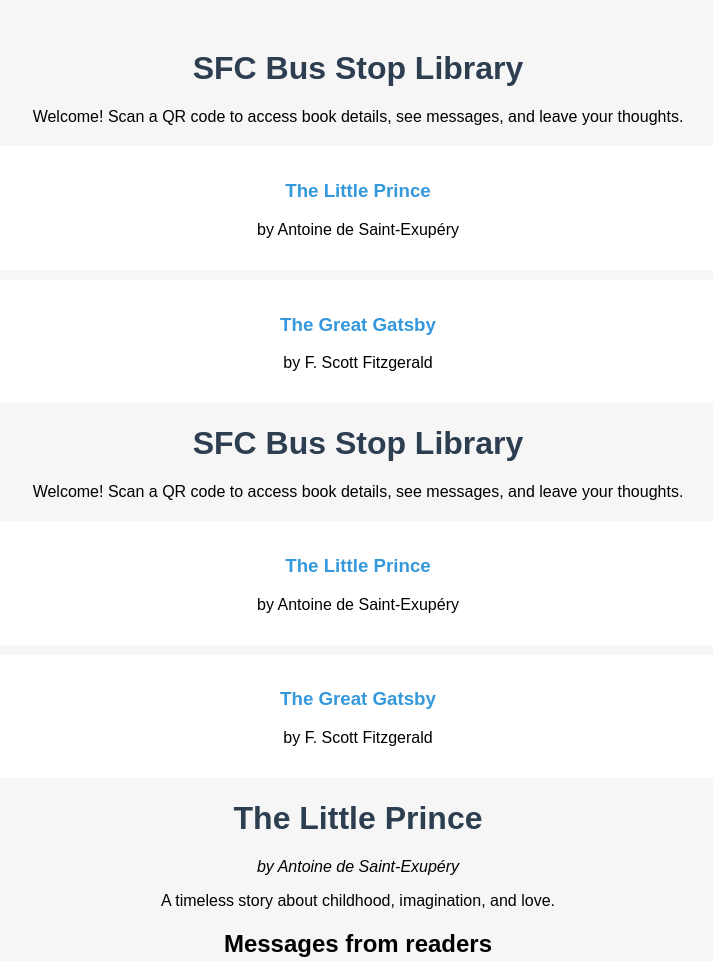
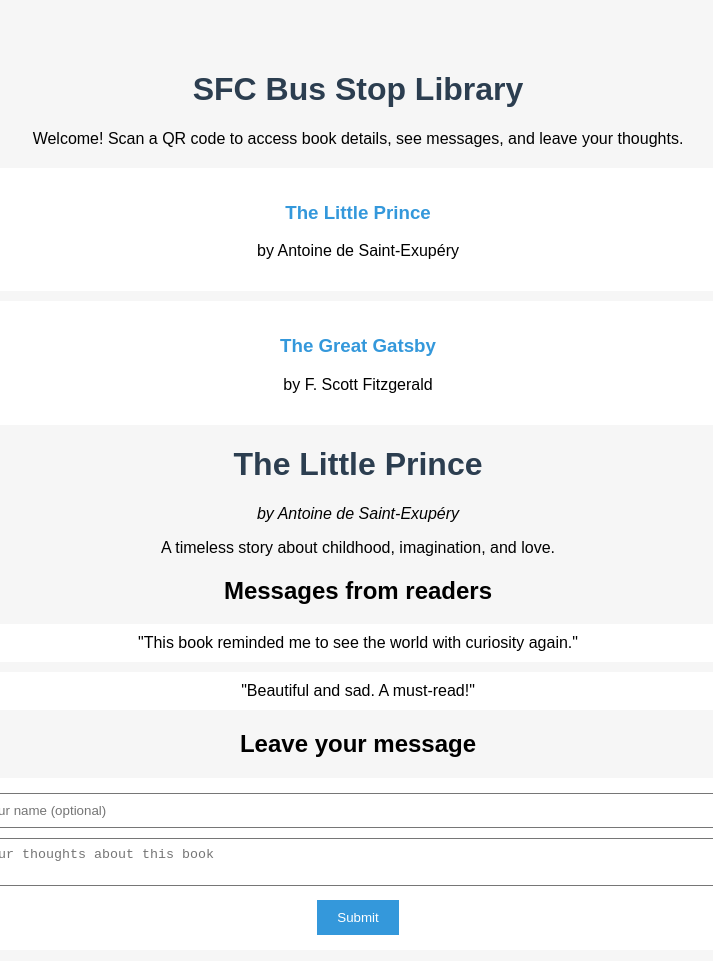
Before and after one commit to taketake612/sfc-bus-stop-libraryy, a plain HTML site: page index.html in a window 1280 px wide. Shown: the top 961 px of the page, without its empty margins (282-995 px from the left). Drawn offline with Linux system fonts and the light colour scheme.

Commit message:
Update index.html

```diff
--- a/index.html
+++ b/index.html
@@ -1,28 +1,4 @@
-<!DOCTYPE https://www.w3.org/TR/2021/WD-html-20210128/html>
-<html>
-<head>
-  <meta charset="UTF-8"/>
-  <meta name="viewport" content="width=device-width, initial-scale=1.0"/>
-  <title>SFC Bus Stop Library</title>
-  <link rel="stylesheet" href="styles.css">
-</head>
-<body>
-  <h1>SFC Bus Stop Library</h1>
-  <p>Welcome! Scan a QR code to access book details, see messages, and leave your thoughts.</p>
 
-  <div class="book-list">
-    <div class="book-item">
-      <h3><a href="book.html?id=1">The Little Prince</a></h3>
-      <p>by Antoine de Saint-Exupéry</p>
-    </div>
-    <div class="book-item">
-      <h3><a href="book.html?id=2">The Great Gatsby</a></h3>
-      <p>by F. Scott Fitzgerald</p>
-    </div>
-    <!-- Add more books here -->
-  </div>
-</body>
-</html>
 
 <!DOCTYPE html>
 <html lang="en">
```
